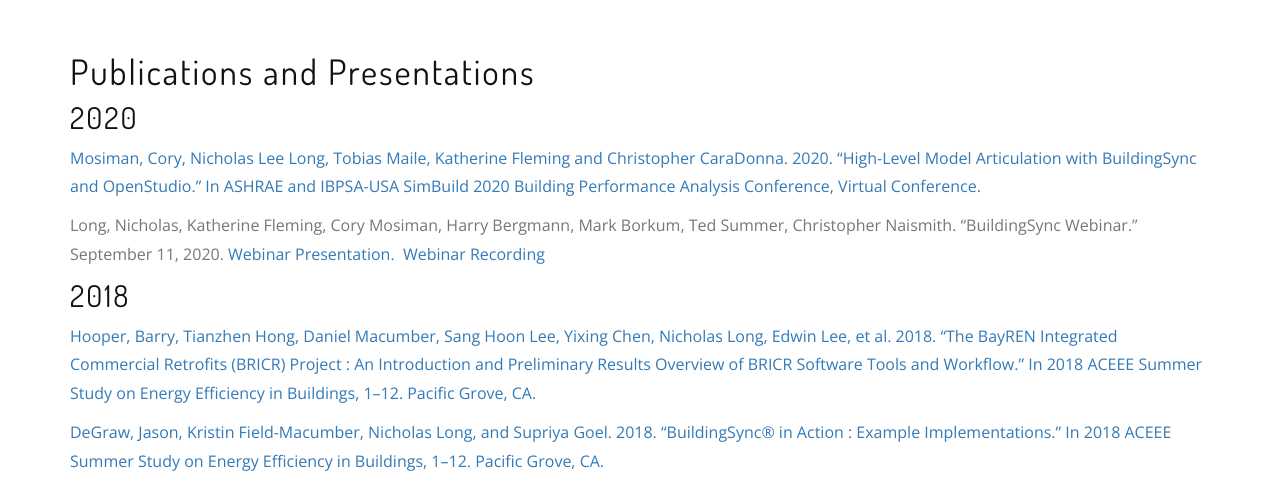
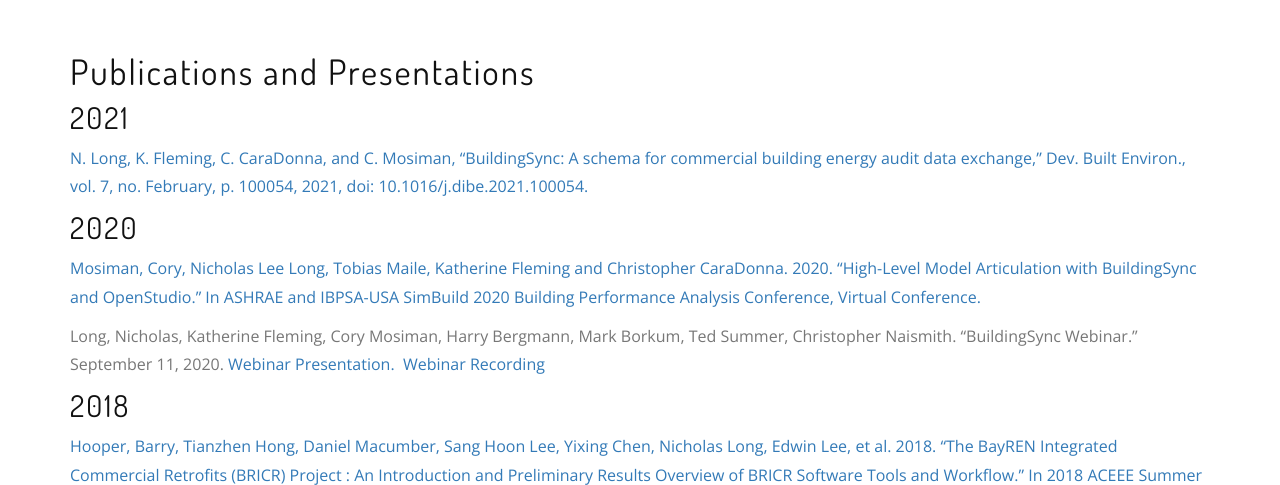
Before and after one commit to BuildingSync/BuildingSync-website, a Django app: page /references in a window 1280 px wide. Shown: the part 210-695 px from the top of the page. Run offline with Django 3.2, Linux system fonts and the light colour scheme; parts of the project's set-up code (start-up, migrations or seed data) failed here and were passed over; some libraries are stand-ins or nearby versions.

Commit message:
add latest buildingsync paper

```diff
--- a/bsyncviewer/templates/references.html
+++ b/bsyncviewer/templates/references.html
@@ -9,6 +9,9 @@
 
 <div class="container bsync-main">
 	<h3>Publications and Presentations</h3>
+
+	<h4>2021</h4>
+	<p><a href="https://www.sciencedirect.com/science/article/pii/S2666165921000132" target="_blank">N. Long, K. Fleming, C. CaraDonna, and C. Mosiman, “BuildingSync: A schema for commercial building energy audit data exchange,” Dev. Built Environ., vol. 7, no. February, p. 100054, 2021, doi: 10.1016/j.dibe.2021.100054.</a></p>
 
 	<h4>2020</h4>
 
```
